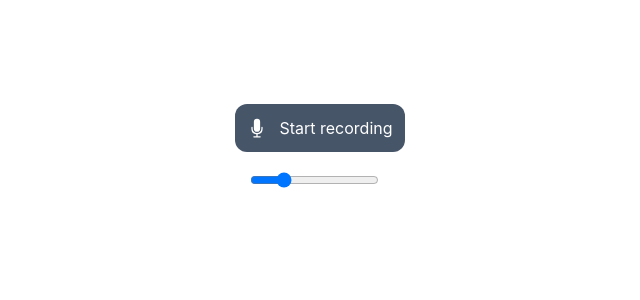
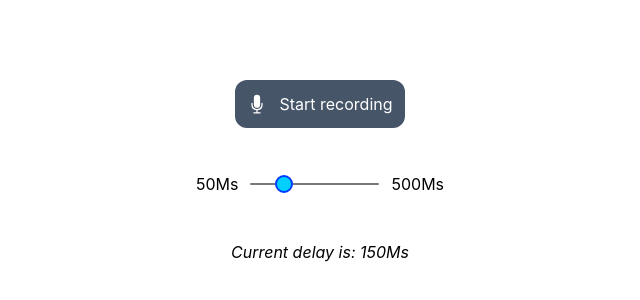
Before and after one commit to Shaky-Sahil/Delayed-Auditory-Feedback, a React (Create React App) app: page / in a window 1280 px wide. Shown: the part 236-536 px from the top of the page, without its empty margins (320-960 px from the left). Built offline with nearby package versions, Linux system fonts and the light colour scheme; no server answers.

Commit message:
styling test4

```diff
--- a/src/components/Daf.css
+++ b/src/components/Daf.css
@@ -1,3 +1,34 @@
 body {
     background-color: rgba(0, 0, 0, 0); /* Transparent background */
   }
+
+  input[type="range"] {
+    -webkit-appearance: none;
+    width: 100%;
+    height: 2px;
+    border-radius: 10px;
+    outline: 0;
+    background: #7a7777;
+}
+
+input[type=range]::-webkit-slider-thumb {
+    -webkit-appearance: none;
+    height: 18px;
+    width: 18px;
+    border-radius: 3px;
+    background: rgb(0, 208, 255);
+    border-radius: 50%;
+    border: 2px solid rgb(0, 60, 255);
+    cursor: pointer;
+  }
+
+  input[type=range]::-webkit-slider-runnable-track::before {
+    content: '';
+    position: absolute;
+    top: 0;
+    left: 0;
+    width: calc(100% - 18px); /* Width minus thumb width */
+    height: 100%;
+    background-color: rgb(255, 0, 0); /* Color for the track to the left of the thumb */
+    z-index: 0; /* Ensure the pseudo-element is behind the thumb */
+}
--- a/src/components/Daf.js
+++ b/src/components/Daf.js
@@ -71,27 +71,36 @@ const Daf = () => {
   };
 
   return (
-    <div className='text-white w-full h-screen flex justify-center items-center'>
-      <div className='text-center'>
+    <>
+    <div className='text-white flex justify-center items-center w-full h-screen text-center'>
 
-        <div className='flex justify-center'>
+      <div>
+
+        <div className='flex pb-3 items-center justify-center'>
+
           <button className=' flex' onClick={()=>{
           if(micPermission){
           isRecording ? stopRecording() : startRecording()
-        }
-        else{
+          } else{
           handlePermissions()
           }
           }
           }>
-        {isRecording ? <button className='text-center p-3 bg-slate-400 mt-4 mb-4 rounded-xl text-white'><div className='flex items-center text-center'><MicrophoneIcon className='w-5 h-5 mr-3'/> Stop recording</div></button> : <button className='text-center p-3 bg-slate-600 mt-4 mb-4 rounded-xl text-white'><div className='flex items-center text-center'><MicrophoneIcon className='w-5 h-5 mr-3'/> Start recording</div></button>}
+
+          {isRecording ?
+          <button className='text-center p-3 bg-slate-400 mt-4 mb-4 rounded-xl text-white'><div className='flex items-center text-center'><MicrophoneIcon className='w-5 h-5 mr-3'/> Stop recording</div></button>
+          :
+          <button className='text-center p-3 bg-slate-600 mt-4 mb-4 rounded-xl text-white'><div className='flex items-center text-center'><MicrophoneIcon className='w-5 h-5 mr-3'/> Start recording</div></button>}
+
           </button>
+
         </div>
 
-
+        <div className='flex items-center mb-6 bg-white text-black p-4 pb-5 rounded-xl justify-center'>
           <label className='flex items-center justify-center'>
           <p className='mr-3'>50Ms</p>
           <input
+            className='slider'
             type="range"
             min={0.05}
             max={0.5}
@@ -101,10 +110,14 @@ const Daf = () => {
           />
           <p className='ml-3'>500Ms</p>
           </label>
-      <br />
-      <output>Current delay is: {delay * 1000}Ms</output>
         </div>
+
+        <output className='p-4 italic bg-white rounded-xl text-black'>Current delay is: {delay * 1000}Ms</output>
+
         </div>
+
+      </div>
+    </>
   );
 };
 
```
Lines whose indentation alone changed are shown as unchanged.
